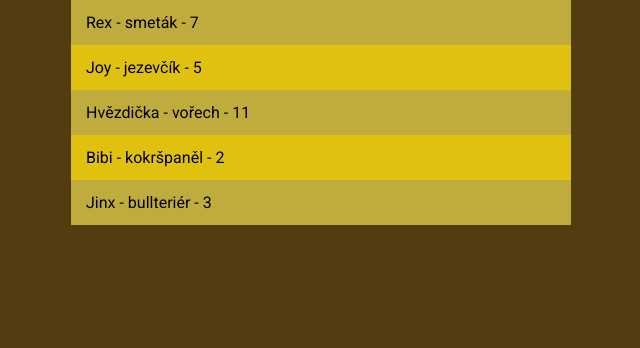
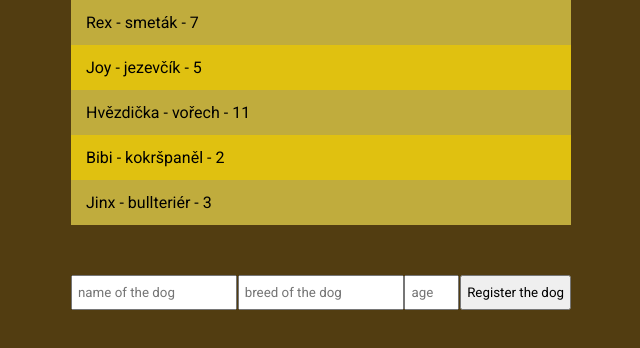
Before and after one commit to jofi111/Utulek, a React (Create React App) app: page / in a window 1280 px wide. Shown: the top 348 px of the page, without its empty margins (319-959 px from the left). Built offline with nearby package versions, Linux system fonts and the light colour scheme.

Commit message:
pridani formulare

```diff
--- a/src/App.jsx
+++ b/src/App.jsx
@@ -2,6 +2,7 @@ import { useEffect, useState } from "react";
 import rawData from "./dogsData.json";
 import PageContainer from "./components/PageContainer/PageContainer";
 import DogList from "./components/DogList/DogList";
+import DogForm from "./components/DogForm/DogForm";
 
 function App() {
   const [listOfDogs, setListOfDogs] = useState(rawData.dogs);
@@ -14,6 +15,7 @@ function App() {
     <div className="App">
       <PageContainer>
         <DogList data={listOfDogs} />
+        <DogForm />
       </PageContainer>
     </div>
   );
--- /dev/null
+++ b/src/components/DogForm/DogForm.css
@@ -0,0 +1,7 @@
+.dog-form {
+  display: flex;
+  width: 500px;
+  margin: 50px 0;
+  justify-content: space-between;
+  align-items: center;
+}
--- /dev/null
+++ b/src/components/DogForm/DogForm.jsx
@@ -0,0 +1,21 @@
+import React from "react";
+import "./DogForm.css";
+
+function DogForm() {
+  return (
+    <div className="dog-form">
+      <input type="text" placeholder="name of the dog" name="name" />
+      <input type="text" placeholder="breed of the dog" name="breed" />
+      <input
+        type="number"
+        placeholder="age of the dog (0-32)"
+        name="age"
+        min="0"
+        max="32"
+      />
+      <button>Register the dog</button>
+    </div>
+  );
+}
+
+export default DogForm;
```
